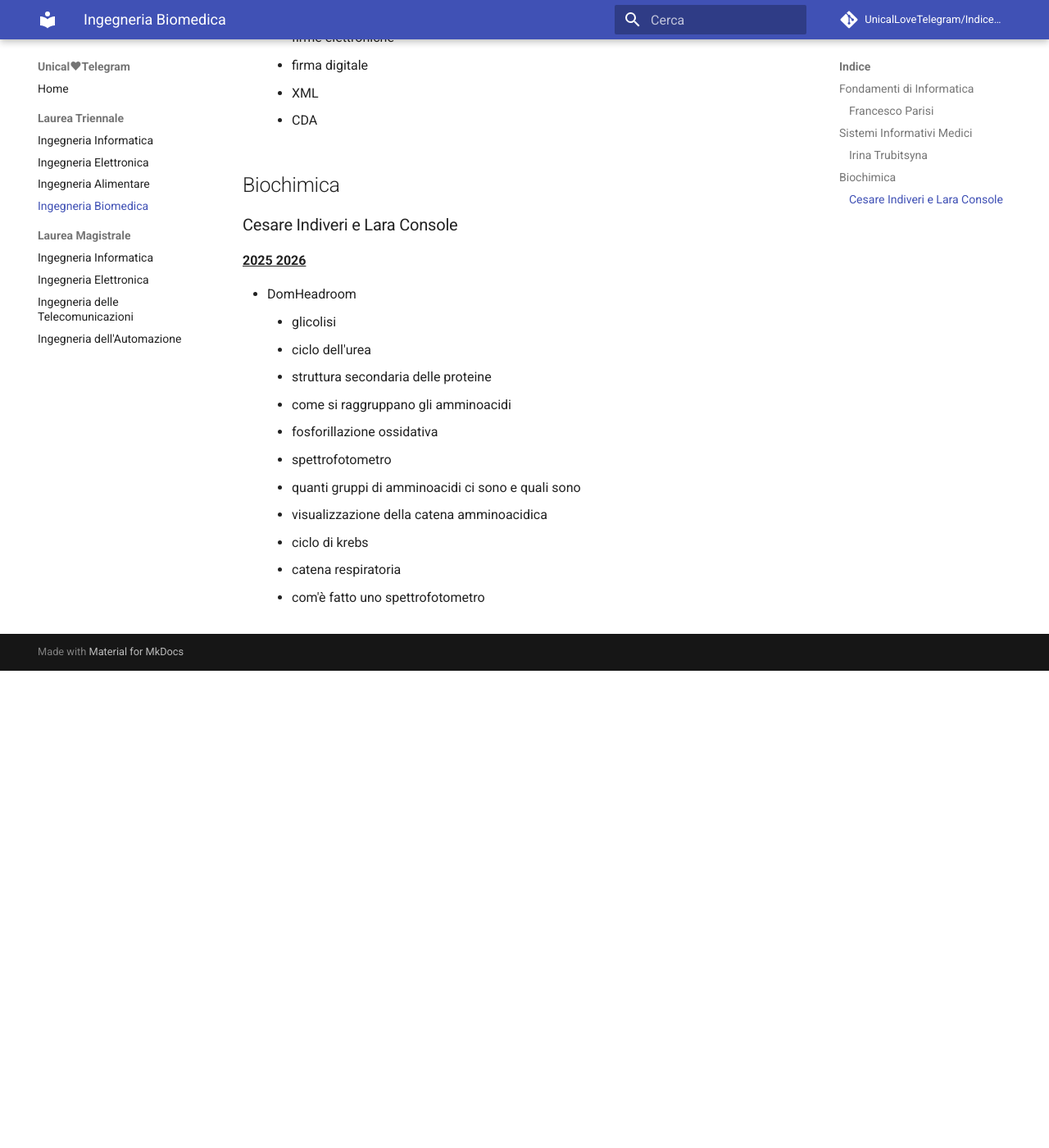
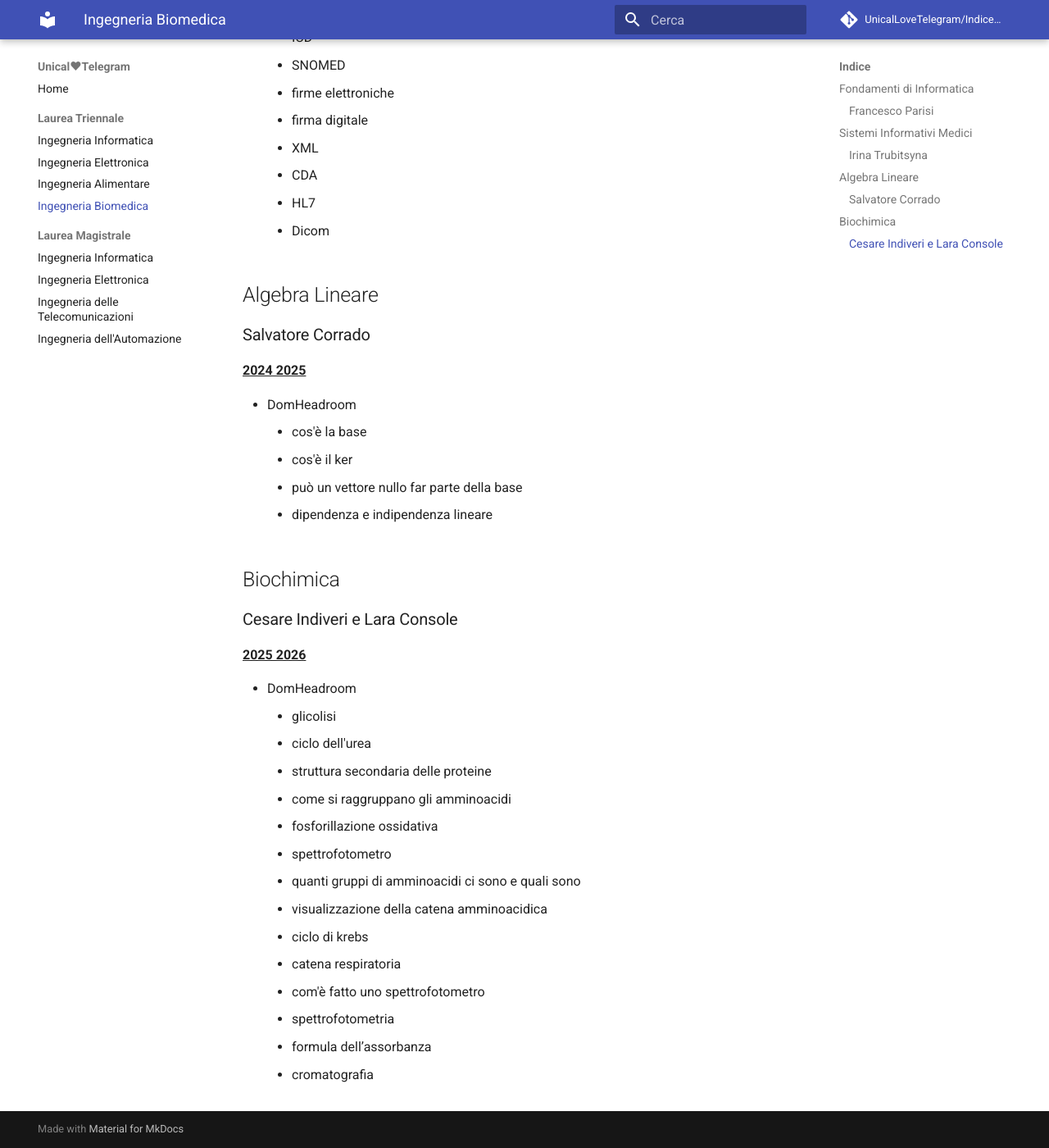
Before and after one commit to UnicalLoveTelegram/IndiceArgomentiOrale, an MkDocs documentation site: the page built from docs/laurea-triennale/ingegneria-biomedica.md, in a window 1280 px wide and 1400 px high, scrolled down 1620 px. Shown: the whole window at 82% size. Built offline with MkDocs 1.6.1 and Material for MkDocs 9.7.7, drawn with Linux system fonts in a browser that asks for light colours; comment, search, counter and statistics services are not loaded; before the commit the page ends 2438 px from its top, so only the background shows below that; some of the changed text lies outside the part shown.

Commit message:
Aggiunto testimonianze laboratorio ricerca operativa, sistemi informativi, biochimica e algebra lineare
Signed-off-by: DomHeadroom <domefemia@protonmail.com>

```diff
--- a/docs/laurea-triennale/ingegneria-biomedica.md
+++ b/docs/laurea-triennale/ingegneria-biomedica.md
@@ -9,6 +9,8 @@ Leggi il nostro [README](https://github.com/UnicalLoveTelegram/IndiceArgomentiOr
         - [Francesco Parisi](#francesco-parisi)
     - [Sistemi Informativi Medici](#sistemi-informativi-medici)
         - [Irina Trubitsyna](#irina-trubitsyna)
+    - [Algebra Lineare](#algebra-lineare)
+        - [Salvatore Corrado](#salvatore-corrado)
     - [Biochimica](#biochimica)
         - [Cesare Indiveri e Lara Console](#cesare-indiveri-e-lara-console)
 
@@ -49,6 +51,20 @@ Leggi il nostro [README](https://github.com/UnicalLoveTelegram/IndiceArgomentiOr
     - firma digitale
     - XML
     - CDA
+    - HL7
+    - Dicom
+
+## Algebra Lineare
+
+### Salvatore Corrado
+
+**<u>2024 2025</u>**
+
+- DomHeadroom
+    - cos'è la base
+    - cos'è il ker
+    - può un vettore nullo far parte della base
+    - dipendenza e indipendenza lineare
 
 ## Biochimica
 
@@ -68,3 +84,6 @@ Leggi il nostro [README](https://github.com/UnicalLoveTelegram/IndiceArgomentiOr
     - ciclo di krebs
     - catena respiratoria
     - com'è fatto uno spettrofotometro
+    - spettrofotometria
+    - formula dell’assorbanza
+    - cromatografia
```
Also changed, not shown: docs/laurea-triennale/ingegneria-informatica.md (+8 -0 lines).
